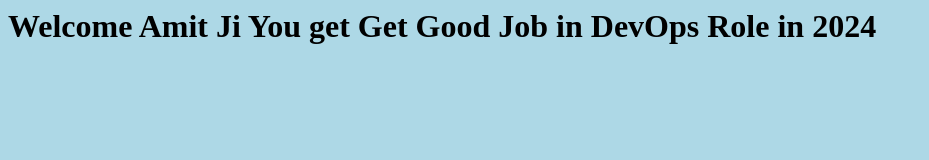
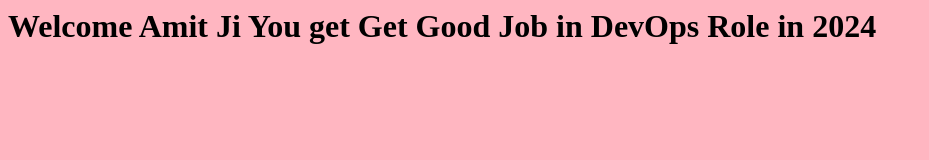
Before and after one commit to amitsinghthakur/Jenkins-traning-2024, a plain HTML site: page index.html in a window 1280 px wide. Shown: the whole page, without its empty margins (0-929 px from the left). Drawn offline with Linux system fonts and the light colour scheme.

Commit message:
Ligth Pink colour

```diff
--- a/index.html
+++ b/index.html
@@ -1,3 +1,3 @@
-<body bgcolor='lightblue'>
+<body bgcolor='lightpink'>
 <h1>Welcome Amit Ji You get Get Good Job in DevOps Role in 2024</h1>
 </body>
```
